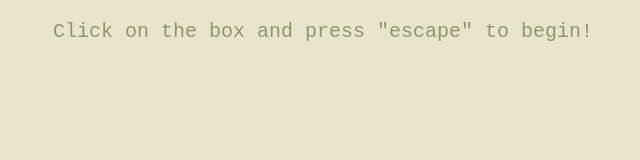
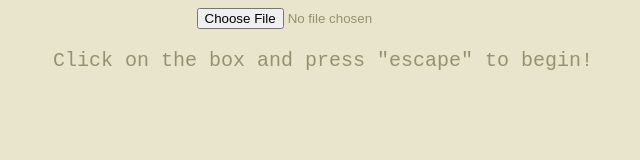
Before and after one commit to yjq0607/tutorial-typing-game, a plain HTML site: page index.html in a window 1280 px wide. Shown: the whole page, without its empty margins (317-957 px from the left). Drawn offline with Linux system fonts and the light colour scheme.

Commit message:
Update index.html
Add input for reading json file

```diff
--- a/index.html
+++ b/index.html
@@ -8,6 +8,9 @@
         <script src="script.js" defer></script>
     </head>
     <body>
+        <div id="name" class="input-container">
+            <input type="file"id="read-file" onchange="readFile(this)"/>
+        </div>
         <!-- <h1>Typing game!</h1> -->
         <p>Click on the box and press "escape" to begin!</p>
         <div class="quote-container"><p id="quote"></p></div> <!-- This will display our quote -->
```
